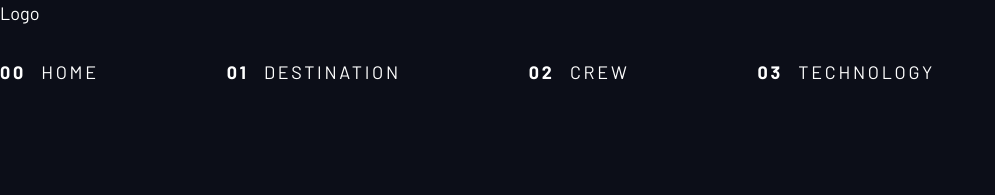
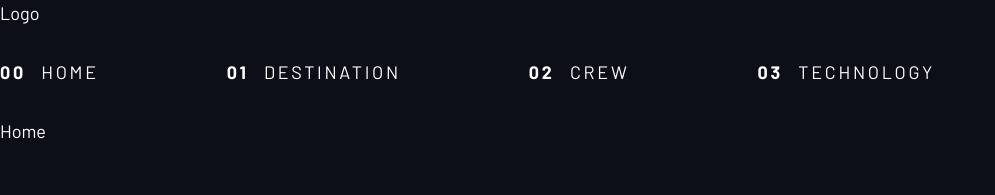
Before and after one commit to KramYengir/FM-space-tourism, a React (Vite) app: page / in a window 1280 px wide. Shown: the top 195 px of the page, without its empty margins (0-995 px from the left). Built offline with nearby package versions, Linux system fonts and the light colour scheme; a web font is replaced by a local one.

Commit message:
use Outlet & Layout for routing

```diff
--- a/src/App.jsx
+++ b/src/App.jsx
@@ -1,16 +1,35 @@
-import { BrowserRouter as Router, Route, Routes } from "react-router-dom";
+import {
+  BrowserRouter as Router,
+  Route,
+  Routes,
+  Outlet,
+} from "react-router-dom";
 import Header from "./components/Header/Header";
 import Home from "./pages/Home/Home";
+import Crew from "./pages/Crew/Crew";
+import Technology from "./pages/Technology/Technology";
+import Destination from "./pages/Destination/Destination";
+
+const Layout = () => {
+  return (
+    <div>
+      <Header />
+      <Outlet />
+    </div>
+  );
+};
 
 function App() {
   return (
     <Router>
-      <div>
-        <Header />
-        <Routes>
-          <Route path="/" exact component={Home} />
-        </Routes>
-      </div>
+      <Routes>
+        <Route path="/" element={<Layout />}>
+          <Route index element={<Home />} />
+          <Route path="/destination" element={<Destination />} />
+          <Route path="/crew" element={<Crew />} />
+          <Route path="/technology" element={<Technology />} />
+        </Route>
+      </Routes>
     </Router>
   );
 }
```
